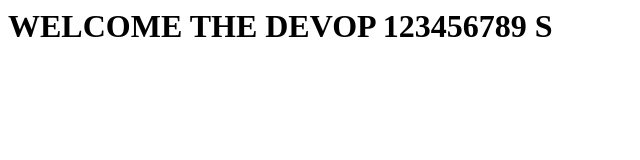
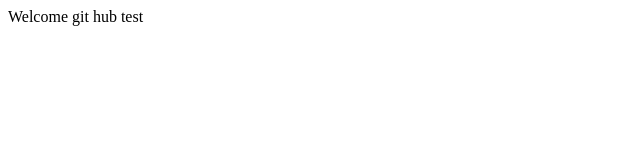
Before and after one commit to sriamu/devops_jenkins, a plain HTML site: page index.html in a window 1280 px wide. Shown: the whole page, without its empty margins (0-640 px from the left). Drawn offline with Linux system fonts and the light colour scheme.

Commit message:
Last Test

```diff
--- a/index.html
+++ b/index.html
@@ -1,3 +1,3 @@
 <html>
-<h1>WELCOME THE DEVOP  123456789 S</h1>
+	<h>Welcome git hub test</h>
 </html>
```
